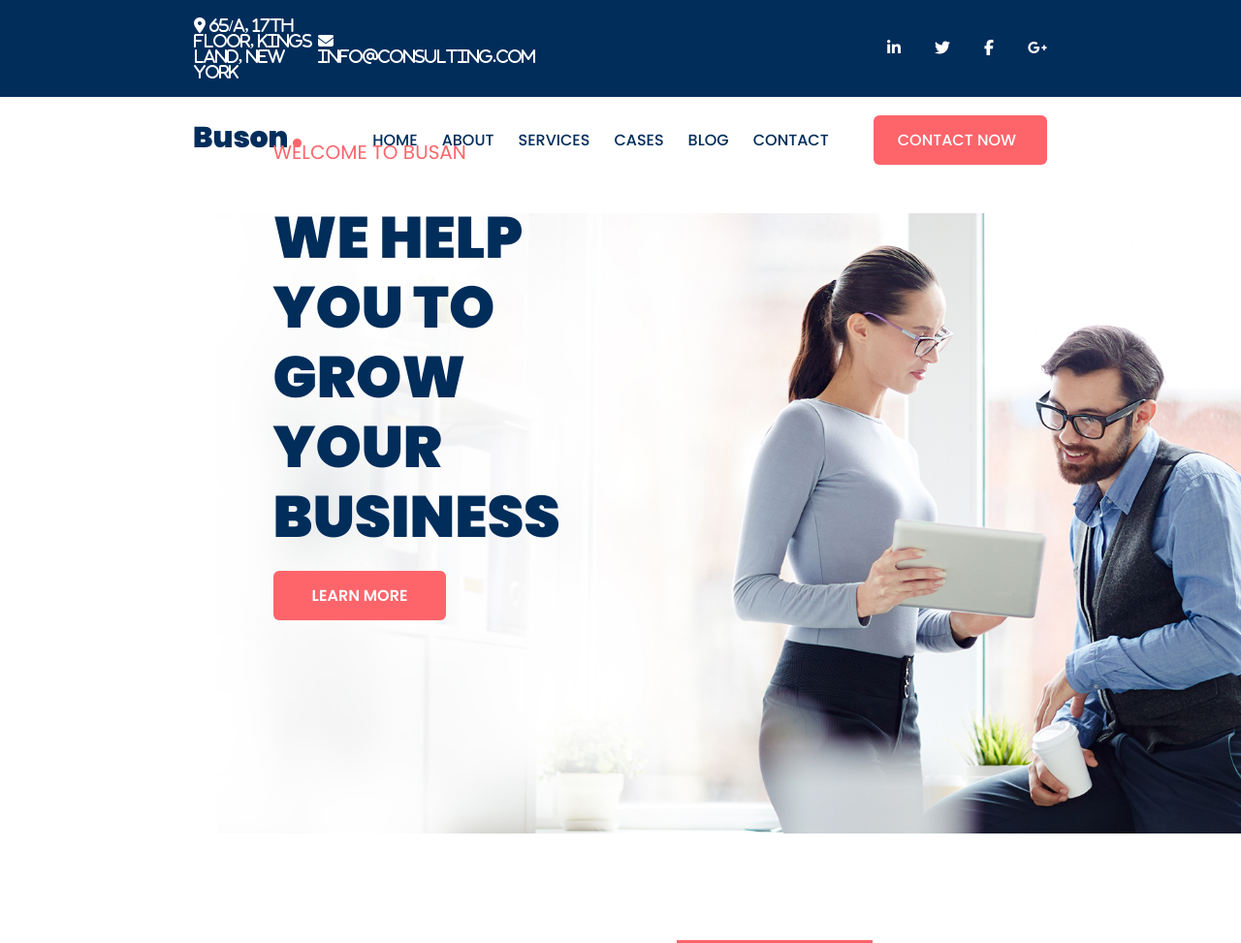
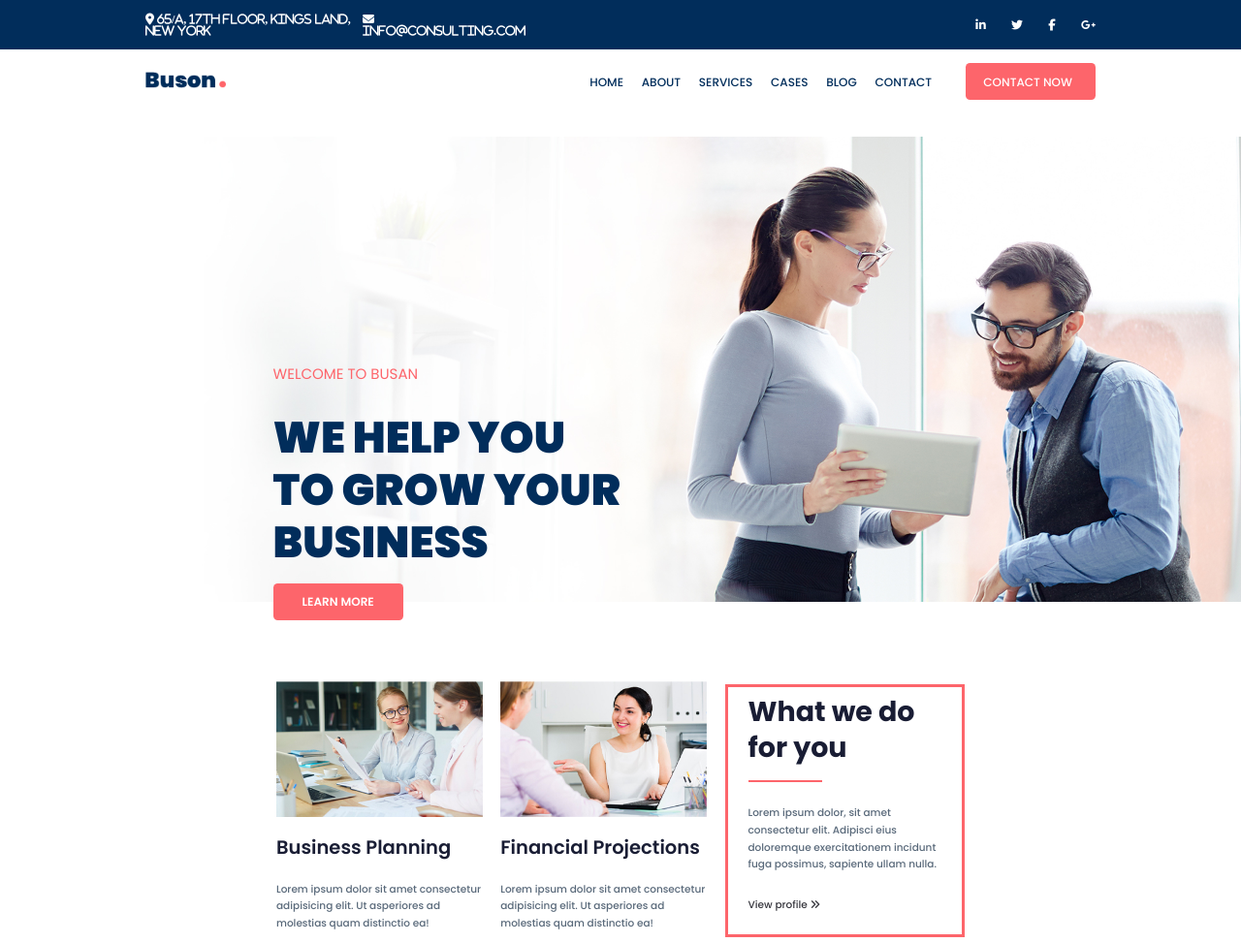
Before and after one commit to Chandujnu/Buson-checkpoint-3, a plain HTML site: page index.html in a window 1280 px wide. Shown: the top 973 px of the page at 97% size. Drawn offline with Linux system fonts and the light colour scheme.

Commit message:
refactor code

```diff
--- a/assets/stylesheet/style.css
+++ b/assets/stylesheet/style.css
@@ -56,6 +56,7 @@ body {
     font-size: 16px;
     line-height: 1.5;
     font-family: 'Poppins', sans-serif;
+	zoom: 0.75;
 }
 .container {
     max-width: 1300px;
--- a/index.html
+++ b/index.html
@@ -40,7 +40,9 @@
     <header class="body-header">
         <div class="flex side-padding">
             <div>
-                <img src="./assets/media/logo/logo.png" alt="logo image">
+                <a href="index.html">
+                  <img src="./assets/media/logo/logo.png" alt="logo image">
+                </a>
             </div>
             <nav class="nav-link">
                 <ul class="flex">
```
